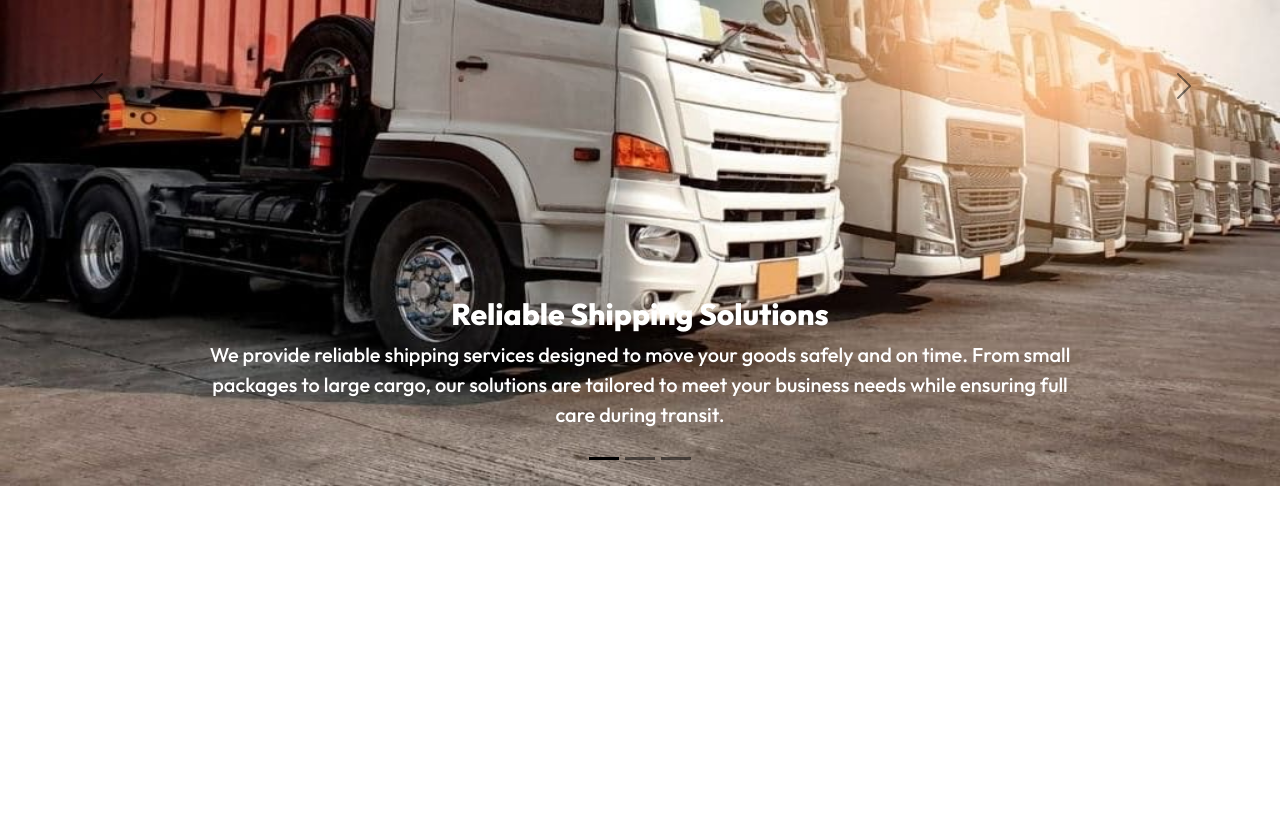
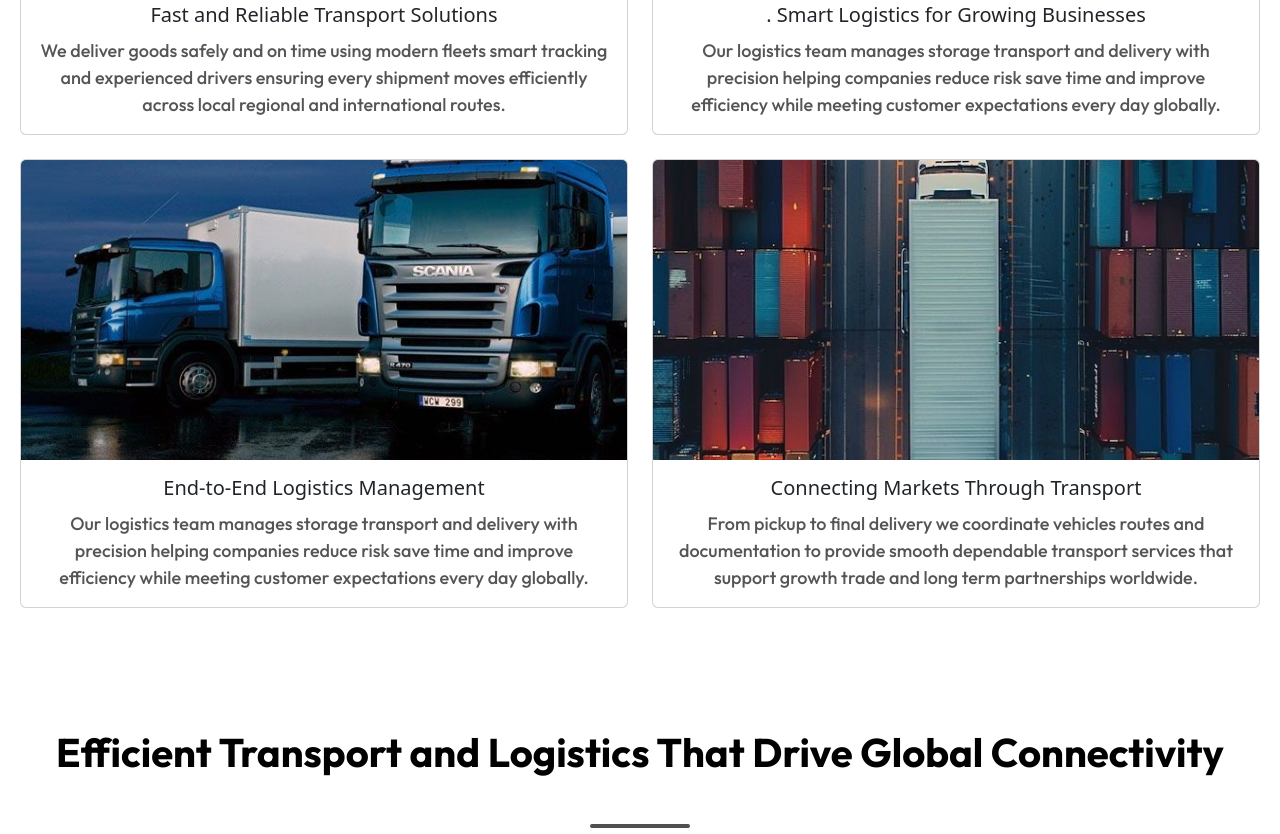
Before and after one commit to eldamulaku/eldamulaku-beditransportUMIB1, a plain HTML site: page gallery.html in a window 1280 px wide. Shown: the part 586-1420 px from the top of the page. Before the commit the page ends 1072 px from the top, so only its background shows below. Drawn offline with nearby package versions, Linux system fonts and the light colour scheme.

Commit message:
done some changes in the gallery

```diff
--- a/about.css
+++ b/about.css
@@ -44,6 +44,7 @@ header.emHeader {
     background-color: #000;
     position: sticky;
     top: 0;
+    z-index: 1000;
 
 }
 
--- a/gallery.css
+++ b/gallery.css
@@ -42,6 +42,7 @@ header.emHeader {
     background-color: #000;
     position: sticky;
     top: 0;
+    z-index: 1000;
 
 }
 
@@ -103,6 +104,53 @@ header.emHeader .emMainNav ul li a:hover {
 /* HIDE CHECKBOX */
 #menu-toggle {
     display: none;
+}
+/* style of the main gallery */
+.emMainGallery {
+    text-align: center;
+    padding: 0 20px 80px 20px;
+}
+.emMainGalleryHeading{
+    text-align: center;
+    font-family: outfit bold;
+    font-size: 40px;
+    padding-top: 80px;
+}
+.emMainGallery p{
+    font-family: outfit medium;
+    font-size: 18px;
+    color: #555555;
+    margin: 10px 0 40px 0;
+}
+.emGalleryLine{
+    width: 100px;
+        height: 4px;
+        background-color: #515050;
+        margin: 30px auto;
+        border-radius: 2px;
+}
+.emMainGallery img{
+    height: 300px;
+    width: 100%;
+    object-fit: cover;
+}
+
+
+
+/* style of the carousel */
+.emCarousel .emCarouselh{
+    text-align: center;
+    font-family: outfit bold;
+    font-size: 40px;
+    padding: 40px;
+    color: #000000;
+}
+.emHline{
+    width: 100px;
+        height: 4px;
+        background-color: #515050;
+        margin: 0 auto 30px auto;
+        border-radius: 2px;
 }
 .emCarouselHeading{
     text-align: center;
--- a/gallery.html
+++ b/gallery.html
@@ -46,12 +46,79 @@
         </ul>
       </nav>
     </header>
+    <h1 class="emCarouselHeading">
+      Where Precision Transport Meets Logistics Excellence
+    </h1>
+    <div class="emCarouselLine"></div>
+    <!-- section about the first part -->
+    <section class="emMainGallery">
+      <div class="row row-cols-1 row-cols-md-2 g-4">
+        <div class="col">
+          <div class="card">
+            <img src="./images/IMG_5147.jpeg" class="card-img-top" alt="..." />
+            <div class="card-body">
+              <h5 class="card-title">Fast and Reliable Transport Solutions</h5>
+              <p class="card-text">
+                We deliver goods safely and on time using modern fleets smart
+                tracking and experienced drivers ensuring every shipment moves
+                efficiently across local regional and international routes.
+              </p>
+            </div>
+          </div>
+        </div>
+        <div class="col">
+          <div class="card">
+            <img src="./images/IMG_5149.jpeg" class="card-img-top" alt="..." />
+            <div class="card-body">
+              <h5 class="card-title">
+                . Smart Logistics for Growing Businesses
+              </h5>
+              <p class="card-text">
+                Our logistics team manages storage transport and delivery with
+                precision helping companies reduce risk save time and improve
+                efficiency while meeting customer expectations every day
+                globally.
+              </p>
+            </div>
+          </div>
+        </div>
+        <div class="col">
+          <div class="card">
+            <img src="./images/IMG_5505.jpeg" class="card-img-top" alt="..." />
+            <div class="card-body">
+              <h5 class="card-title">End-to-End Logistics Management</h5>
+              <p class="card-text">
+                Our logistics team manages storage transport and delivery with
+                precision helping companies reduce risk save time and improve
+                efficiency while meeting customer expectations every day
+                globally.
+              </p>
+            </div>
+          </div>
+        </div>
+        <div class="col">
+          <div class="card">
+            <img src="./images/IMG_5507.jpeg" class="card-img-top" alt="..." />
+            <div class="card-body">
+              <h5 class="card-title">Connecting Markets Through Transport</h5>
+              <p class="card-text">
+                From pickup to final delivery we coordinate vehicles routes and
+                documentation to provide smooth dependable transport services
+                that support growth trade and long term partnerships worldwide.
+              </p>
+            </div>
+          </div>
+        </div>
+      </div>
+    </section>
+    <!-- section about the carousel -->
     <section class="emCarousel">
-      <h1 class="emCarouselHeading">
-        Where Precision Transport Meets Logistics Excellence
-      </h1>
-      <div class="emCarouselLine"></div>
       <div id="carouselExampleDark" class="carousel carousel-dark slide">
+        <h1 class="emCarouselh">
+          Efficient Transport and Logistics That Drive Global Connectivity
+        </h1>
+        <div class="emHline"></div>
+
         <div class="carousel-indicators">
           <button
             type="button"
--- a/services.css
+++ b/services.css
@@ -42,6 +42,7 @@ header.emHeader {
     background-color: #000;
     position: sticky;
     top: 0;
+    z-index: 1000;
 
 }
 
--- a/style.css
+++ b/style.css
@@ -44,6 +44,7 @@ header.emHeader {
     background-color: #000;
     position: sticky;
     top: 0;
+    z-index: 1000;
 
 }
 
```
Also changed, not shown: images/IMG_5147.jpeg (added), images/IMG_5149.jpeg (added), images/IMG_5505.jpeg (added), images/IMG_5507.jpeg (added).
